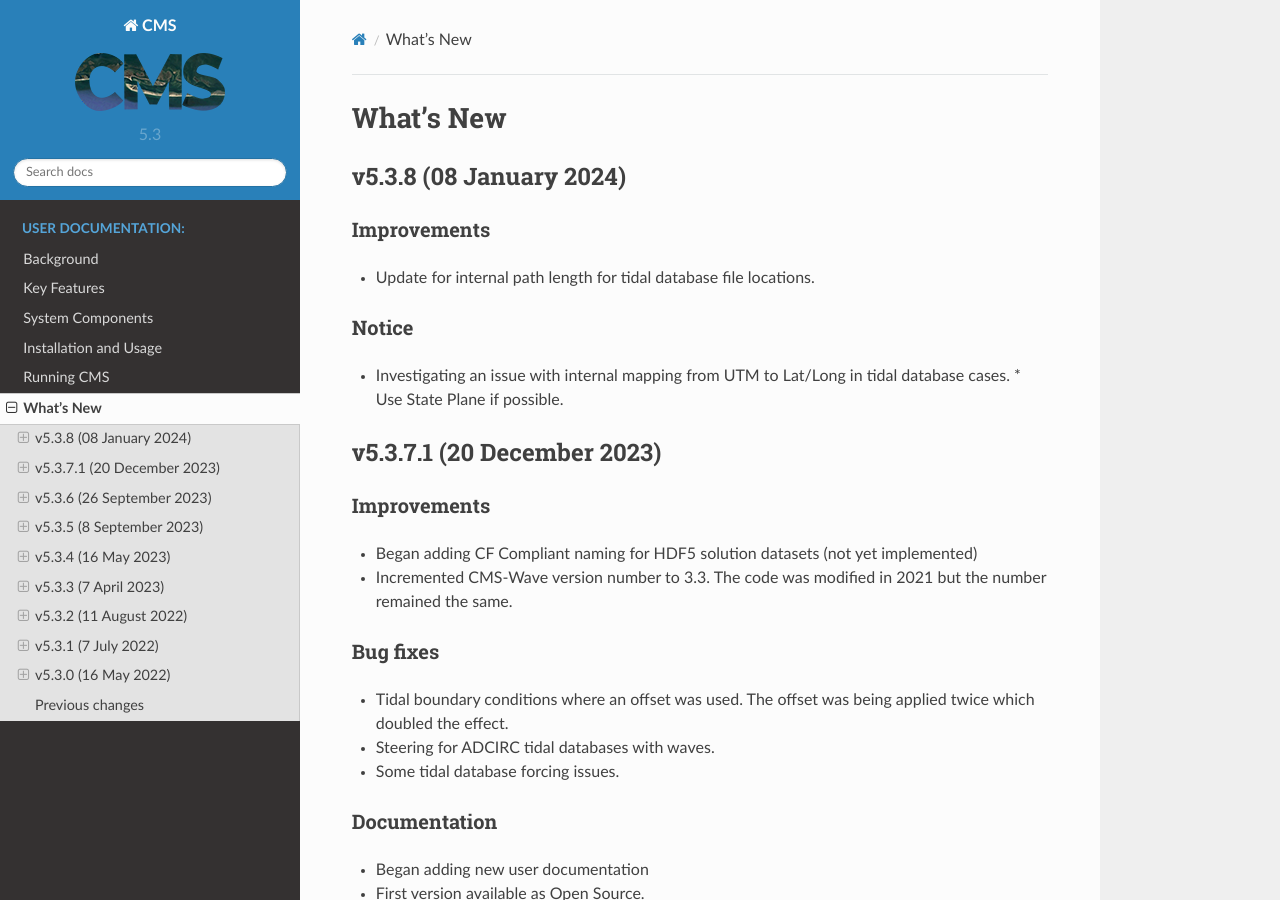
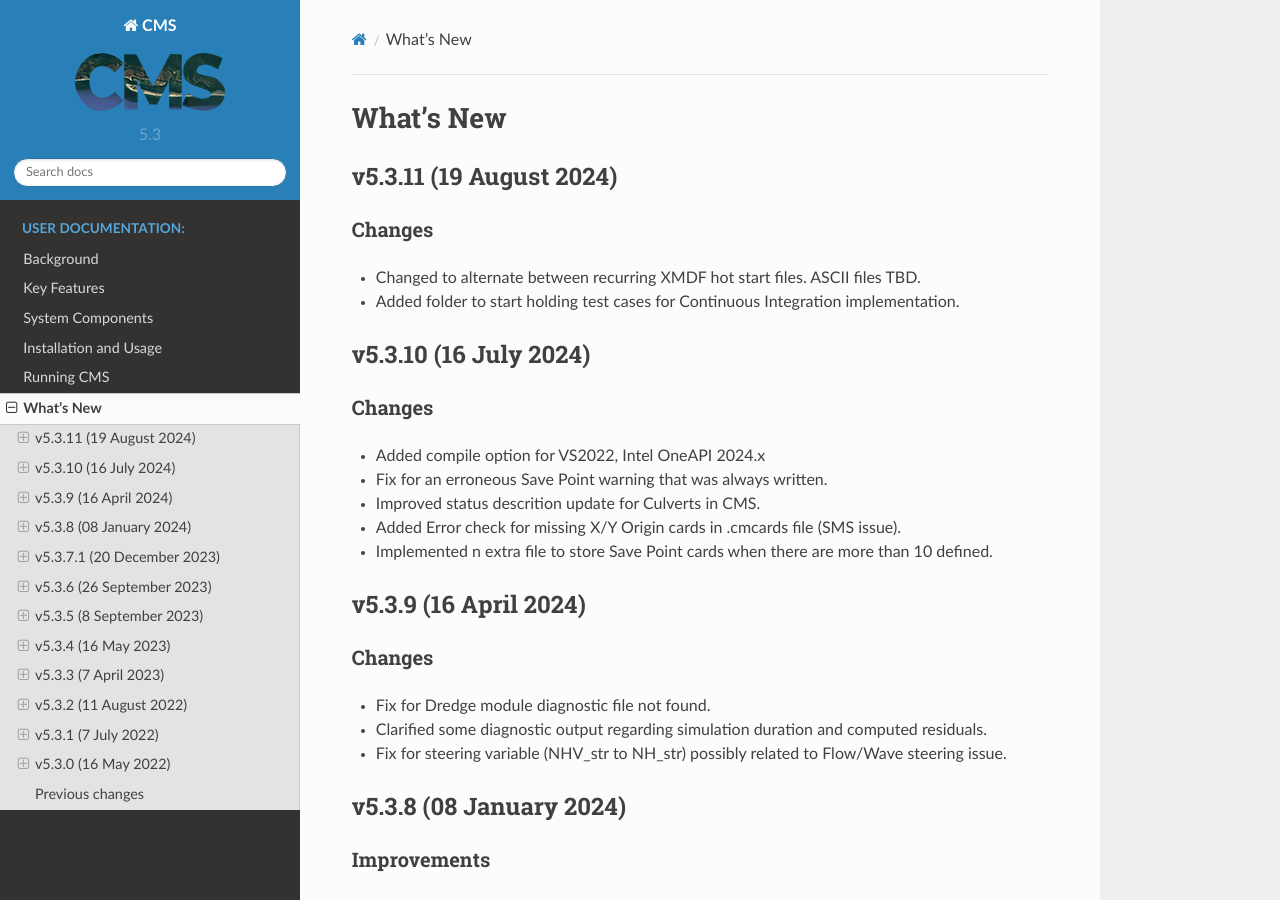
Before and after one commit to erdc/cms2d, a Sphinx documentation site: the page built from docs/user/whatsnew.rst, in a window 1280 px wide and 900 px high. Built offline with Sphinx 7.4.7 and the Read the Docs theme 2.0.0, drawn with Linux system fonts in a browser that asks for light colours.

Commit message:
Update whatsnew.rst
Updated info for CMS 5.3.9, .10, and .11.

```diff
--- a/docs/user/whatsnew.rst
+++ b/docs/user/whatsnew.rst
@@ -1,5 +1,37 @@
 What's New
 ==========
+
+v5.3.11 (19 August 2024)
+------------------------
+
+Changes
+^^^^^^^
+* Changed to alternate between recurring XMDF hot start files. ASCII files TBD.
+* Added folder to start holding test cases for Continuous Integration implementation.
+
+
+v5.3.10 (16 July 2024)
+----------------------
+
+Changes
+^^^^^^^
+* Added compile option for VS2022, Intel OneAPI 2024.x
+* Fix for an erroneous Save Point warning that was always written.
+* Improved status descrition update for Culverts in CMS.
+* Added Error check for missing X/Y Origin cards in .cmcards file (SMS issue).
+* Implemented n extra file to store Save Point cards when there are more than 10 defined.
+
+
+v5.3.9 (16 April 2024)
+----------------------
+
+Changes
+^^^^^^^
+* Fix for Dredge module diagnostic file not found.
+* Clarified some diagnostic output regarding simulation duration and computed residuals.
+* Fix for steering variable (NHV_str to NH_str) possibly related to Flow/Wave steering issue.
+
+
 v5.3.8 (08 January 2024)
 ------------------------
 
```
